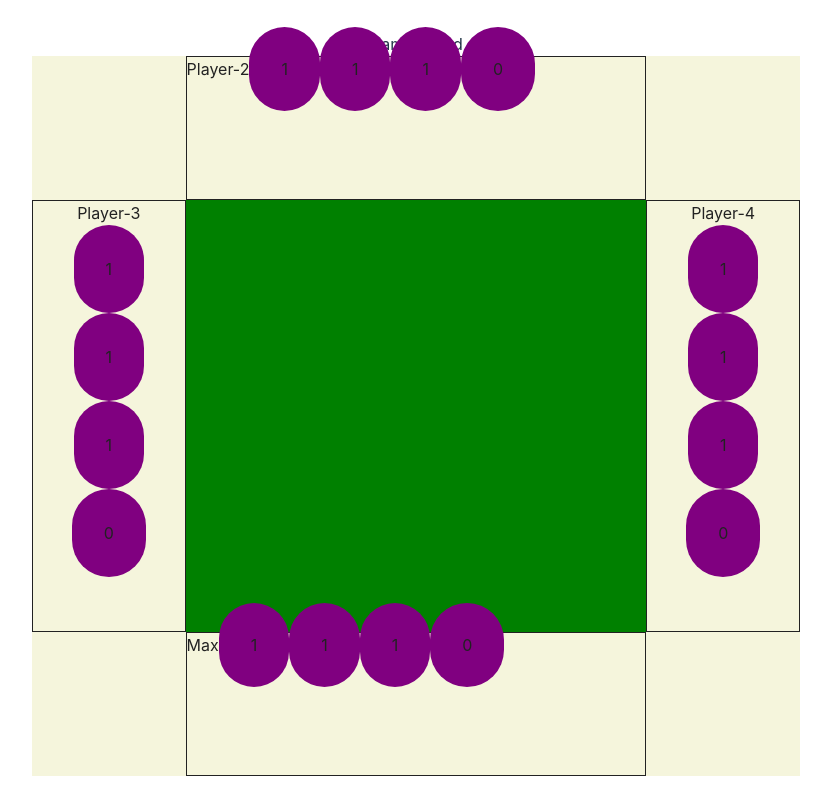
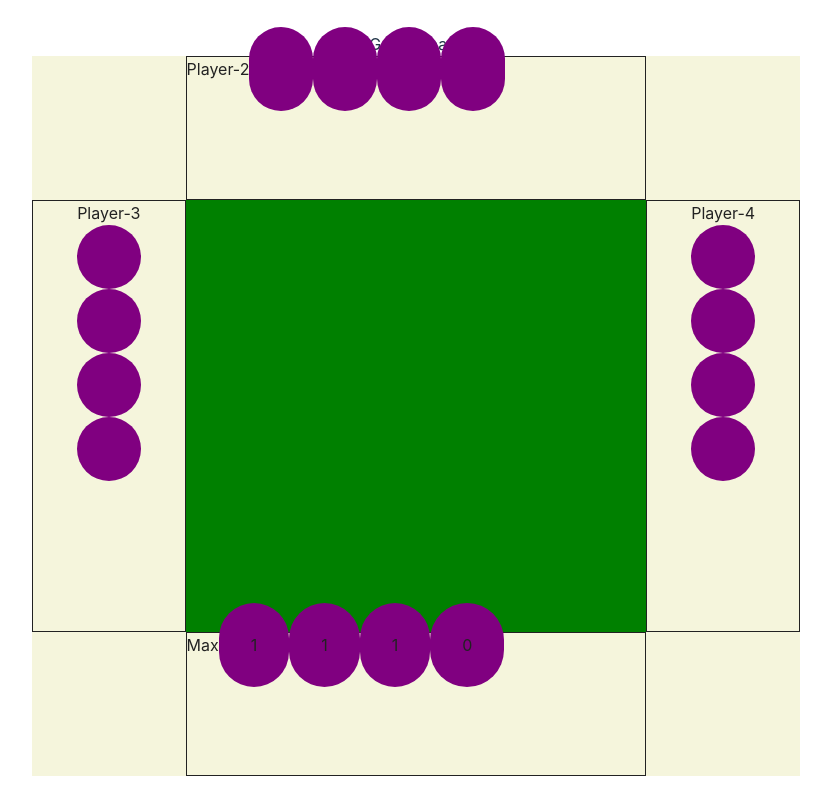
Before and after one commit to Maximillini/skulls_v2, a React (Vite) app: page / in a window 1280 px wide. Shown: the whole page, without its empty margins (224-1055 px from the left). Built offline with nearby package versions, Linux system fonts and the light colour scheme.

Commit message:
Add PlayerArea component, make cards face-up for player 1

```diff
--- a/src/components/GameBoard/index.tsx
+++ b/src/components/GameBoard/index.tsx
@@ -15,15 +15,24 @@ export const GameBoard = () => {
   )
 }
 
+const PlayerHand = ({ hand, isVisible }: { hand: Player['hand'], isVisible: boolean }) => {
+  return (
+    <div className="hand">
+      {hand.map((card) => (
+        <span className={`card ${isVisible ? 'face-up' : 'face-down'}`}>{isVisible ? card : null}</span>
+      ))}
+    </div>
+  )
+}
+
 const PlayerArea = ({ player }: { player: Player }) => {
   return (
     <div className={`player player-${player.id}`}>
-        {player.name}
-        <div className="hand">
-          {player.hand.map((card) => (
-            <span className="card">{card}</span>
-          ))}
+        <div className="player-name-area">
+          {player.name}
         </div>
+        <PlayerHand hand={player.hand} isVisible={player.id === 1 ? true : false}/>
+        <div className="discard">{player.discarded.map(() => <div className="discarded-card"></div>)}</div>
       </div>
   )
 }
```
